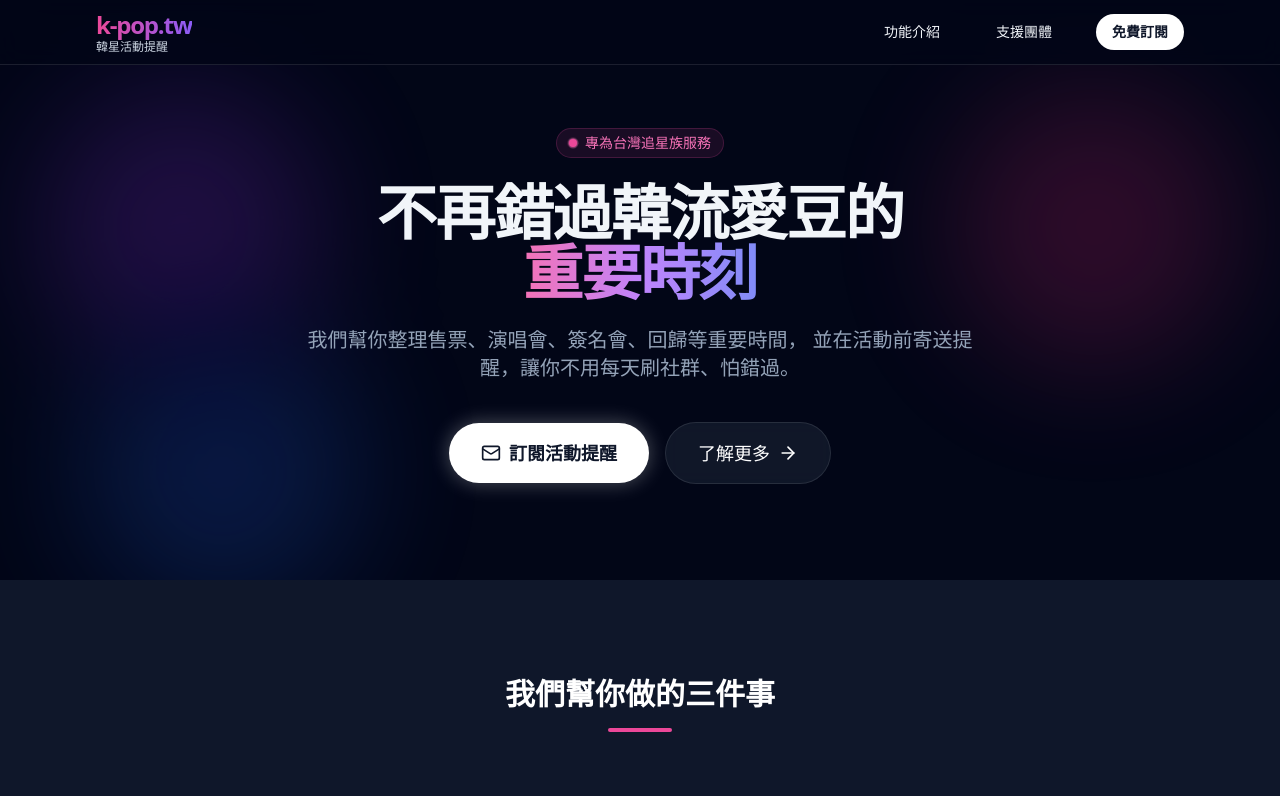
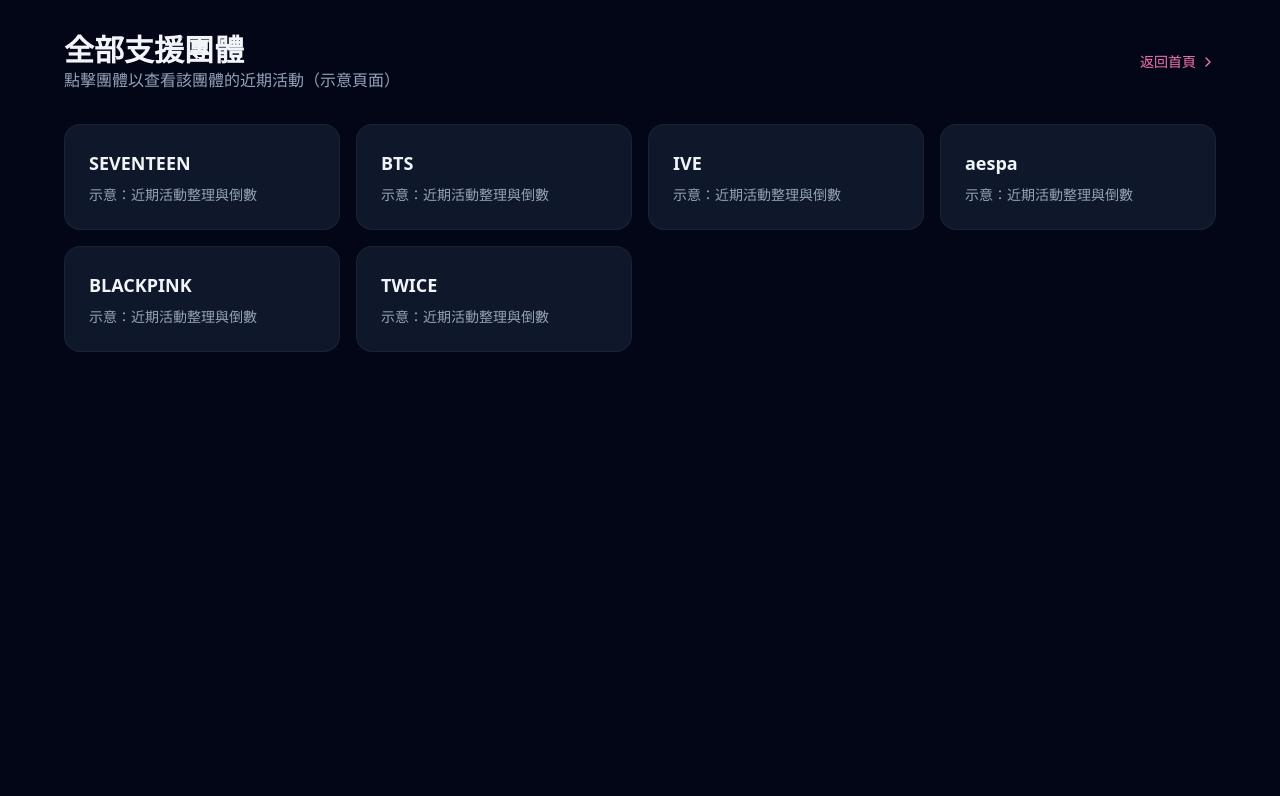
Before and after one commit to hoyo7/k-pop-tw, a React (Vite) app: page /all-groups in a window 1280 px wide. Shown: the top 796 px of the page. Built offline with nearby package versions, Linux system fonts and the light colour scheme.

Commit message:
新增所有團體頁面

```diff
--- a/package.json
+++ b/package.json
@@ -14,6 +14,7 @@
   },
   "dependencies": {
     "lucide-react": "^0.561.0",
+    "react-router-dom": "^6.18.0",
     "react": "^19.2.0",
     "react-dom": "^19.2.0"
   },
--- /dev/null
+++ b/src/AllGroups.jsx
@@ -0,0 +1,34 @@
+import React from 'react';
+import { Link } from 'react-router-dom';
+import { ChevronRight } from 'lucide-react';
+
+const AllGroups = () => {
+  const groups = ['SEVENTEEN', 'BTS', 'IVE', 'aespa', 'BLACKPINK', 'TWICE'];
+
+  return (
+    <div className="min-h-screen bg-slate-950 text-slate-100 font-sans selection:bg-pink-500 selection:text-white p-8">
+      <div className="max-w-6xl mx-auto">
+        <div className="flex items-center justify-between mb-8">
+          <div>
+            <h1 className="text-3xl font-black">全部支援團體</h1>
+            <p className="text-slate-400">點擊團體以查看該團體的近期活動（示意頁面）</p>
+          </div>
+          <Link to="/" className="text-sm text-pink-400 hover:text-pink-300 flex items-center gap-1 font-medium">
+            返回首頁 <ChevronRight size={16} />
+          </Link>
+        </div>
+
+        <div className="grid grid-cols-2 md:grid-cols-4 gap-4">
+          {groups.map((g) => (
+            <div key={g} className="p-6 rounded-2xl bg-slate-900 border border-white/5">
+              <h3 className="font-bold text-lg">{g}</h3>
+              <p className="text-slate-400 text-sm mt-2">示意：近期活動整理與倒數</p>
+            </div>
+          ))}
+        </div>
+      </div>
+    </div>
+  );
+};
+
+export default AllGroups;
--- a/src/App.jsx
+++ b/src/App.jsx
@@ -1,5 +1,7 @@
 import React, { useState, useEffect } from 'react';
 import { Bell, Calendar, Mail, ChevronRight, CheckCircle, Ticket, Music, Heart, ArrowRight, Menu, X } from 'lucide-react';
+import { BrowserRouter as Router, Routes, Route, Link } from 'react-router-dom';
+import AllGroups from './AllGroups';
 
 const LandingPage = () => {
   const [email, setEmail] = useState('');
@@ -184,9 +186,9 @@ const LandingPage = () => {
                     <h2 className="text-3xl font-bold text-white mb-2">目前支援的團體／藝人</h2>
                     <p className="text-slate-400">持續新增中，點選團體即可查看近期活動</p>
                 </div>
-                <button className="text-sm text-pink-400 hover:text-pink-300 flex items-center gap-1 font-medium transition-colors">
+                  <Link to="/all-groups" className="text-sm text-pink-400 hover:text-pink-300 flex items-center gap-1 font-medium transition-colors">
                     查看全部 <ChevronRight size={16} />
-                </button>
+                  </Link>
             </div>
 
             <div className="grid grid-cols-2 md:grid-cols-4 gap-4">
@@ -301,4 +303,13 @@ const LandingPage = () => {
   );
 };
 
-export default LandingPage;
+const App = () => (
+  <Router>
+    <Routes>
+      <Route path="/" element={<LandingPage />} />
+      <Route path="/all-groups" element={<AllGroups />} />
+    </Routes>
+  </Router>
+);
+
+export default App;
```
